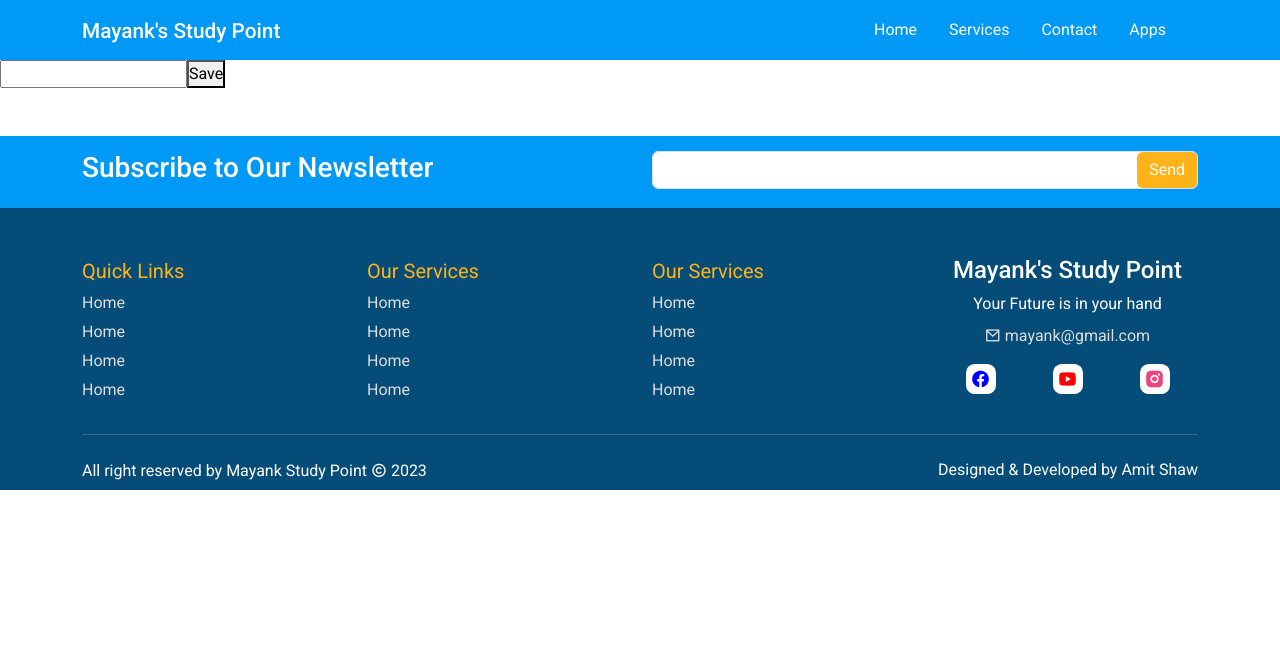
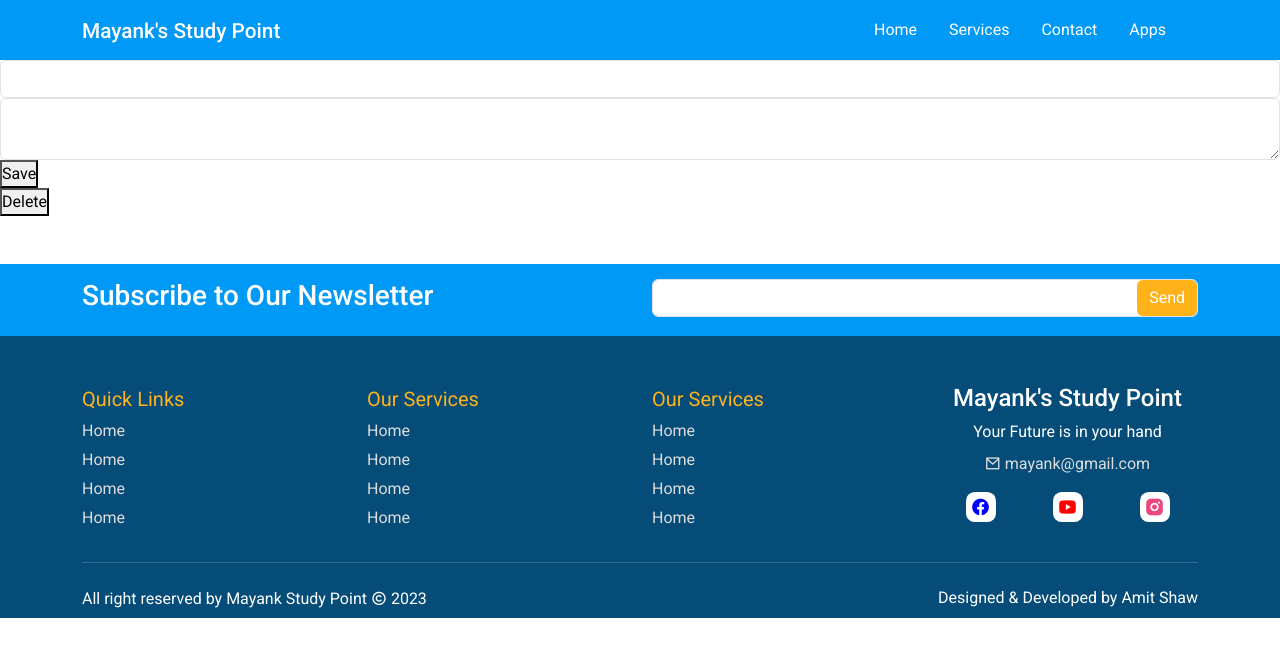
Before and after one commit to AmitShawGit/Mayank_Study_Point_MERN, a React (Create React App) app: page /notes in a window 1280 px wide. Shown: the top 656 px of the page. Built offline with nearby package versions, Linux system fonts and the light colour scheme.

Commit message:
data send to localstorage

```diff
--- a/src/pages/apps/StickyApp/StickyNotes.jsx
+++ b/src/pages/apps/StickyApp/StickyNotes.jsx
@@ -2,25 +2,34 @@ import React from 'react'
 import { useState } from 'react';
 
 const StickyNotes = () => {
-    let [note, setNote] = useState({ title: " " });
+    let [note, setNote] = useState({ title: " ", description: " " });
     let handleChange = (e) => {
 
         setNote({ ...note, [e.target.name]: e.target.value })
     };
     let handleSubmit = (e) => {
         e.preventDefault();
-        console.log(note);
-        localStorage.setItem("title", note.title)
+        let key = `key_${Date.now()}`;
+        localStorage.setItem(key, note);
+        setNote({ title: "", description: "" })
+        // let data = [{ ...note, [e.target.name]: e.target.value}];
+        // data.forEach((items) => { localStorage.setItem(`data ${items.id}`, JSON.stringify(items)) })
+
     }
-    let previewNote = localStorage.getItem("title")
+    const deleteItem = (e) => {
+        console.log(e.target.id);
+    }
+    let previewNote = localStorage.getItem( `key_${Date.now()}`)
     return (
         <div>
             <form action="" onSubmit={handleSubmit}>
-                <input type="text" placeholder='Heading' name='title' value={note.title} onChange={handleChange} />
+                <input type="text" placeholder='Heading' name='title' className='form-control' value={note.title || " "} onChange={handleChange} />
+
+                <textarea cols="30" rows="2" name="description" className='form-control' value={note.description || " "} onChange={handleChange} ></textarea>
                 <button>Save</button>
             </form>
 
-            <p>{previewNote}</p>
+            <p>{previewNote}<button onClick={deleteItem}>Delete</button></p>
         </div>
     )
 }
```
